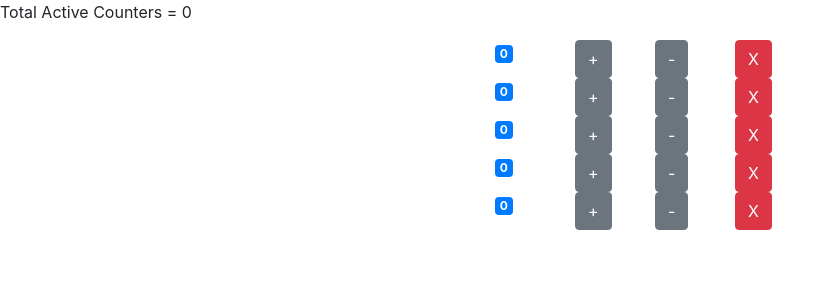
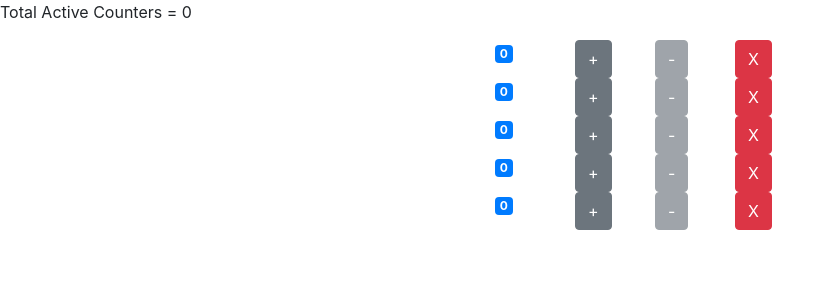
Before and after one commit to varaprasad56/snagger, a React (Create React App) app: page / in a window 1280 px wide. Shown: the top 300 px of the page, without its empty margins (0-835 px from the left). Built offline with nearby package versions, Linux system fonts and the light colour scheme.

Commit message:
fixing the - disabled button on 0

```diff
--- a/src/components/Counter.jsx
+++ b/src/components/Counter.jsx
@@ -1,7 +1,7 @@
 import React, { Component } from "react";
 class Counter extends Component {
   getButtonClass = () => {
-    return this.props.counter.value >= 0
+    return this.props.counter.value > 0
       ? "btn btn-secondary"
       : "btn btn-secondary disabled";
   };
@@ -23,7 +23,7 @@ class Counter extends Component {
             onClick={() => {
               this.props.onIncrement(this.props.counter);
             }}
-            className={this.getButtonClass()}
+            className="btn btn-secondary"
           >
             +
           </button>
@@ -31,7 +31,9 @@ class Counter extends Component {
         <div className="col-sm">
           <button
             onClick={() => {
-              this.props.onDecrement(this.props.counter);
+                if(this.props.counter.value>0){
+                    this.props.onDecrement(this.props.counter);
+                }
             }}
             className={this.getButtonClass()}>
             -
```
